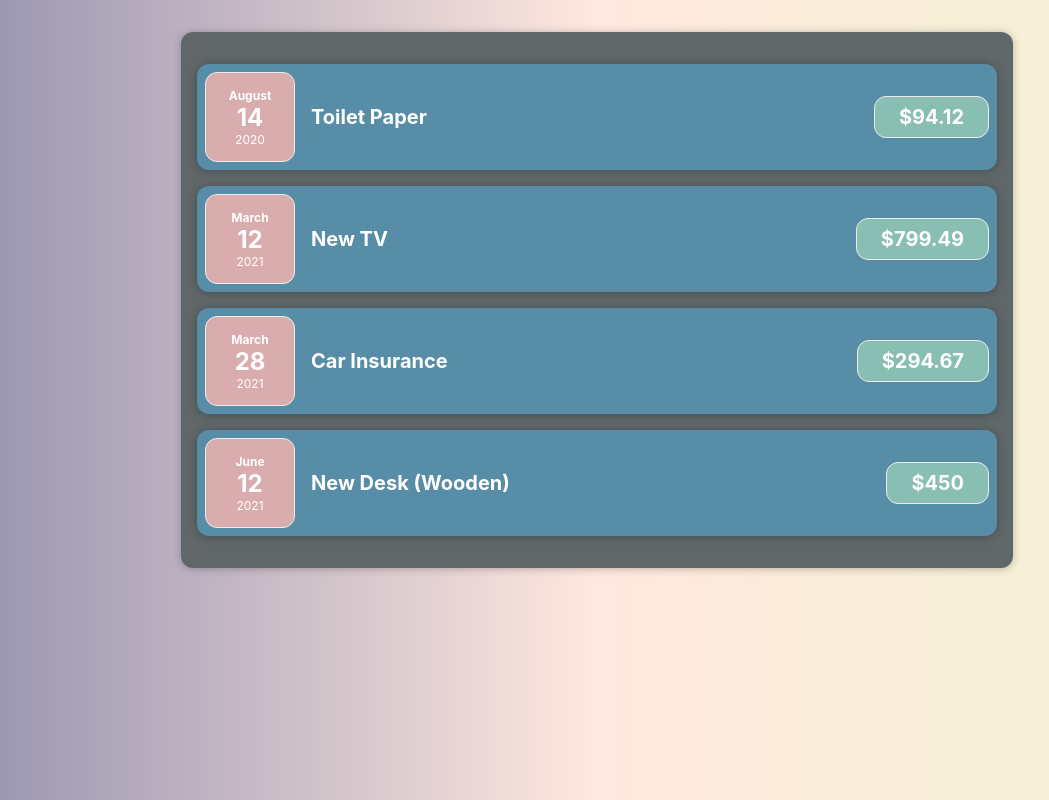
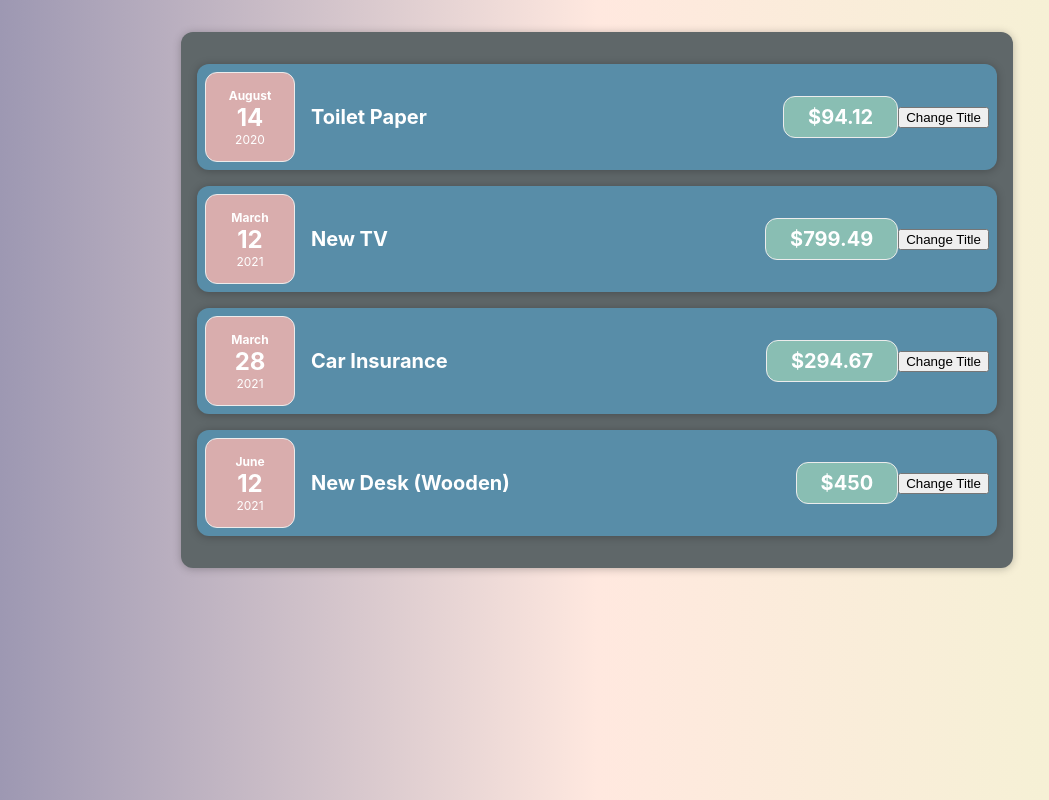
Before and after one commit to alanbedoya/expensesApp, a React (Create React App) app: page / in a window 1280 px wide. Shown: the whole page, without its empty margins (43-1092 px from the left). Built offline with nearby package versions, Linux system fonts and the light colour scheme.

Commit message:
Added useState.

```diff
--- a/src/components/ExpenseItem/index.js
+++ b/src/components/ExpenseItem/index.js
@@ -1,14 +1,22 @@
+import { useState } from 'react';
 import './ExpenseItem.css';
 import { ExpenseDate, Card } from '../../components';
 
 export const ExpenseItem = (props) => {
+  const [title, setTitle] = useState(props.title);
+
+  const clickHandler = () => {
+    setTitle('Updated');
+  };
+
   return (
     <Card className='expense-item'>
       <ExpenseDate date={props.date} />
       <div className='expense-item__description'>
-        <h2>{props.title}</h2>
+        <h2>{title}</h2>
         <div className='expense-item__price'>${props.amount}</div>
       </div>
+      <button onClick={clickHandler}>Change Title</button>
     </Card>
   );
 };
```
